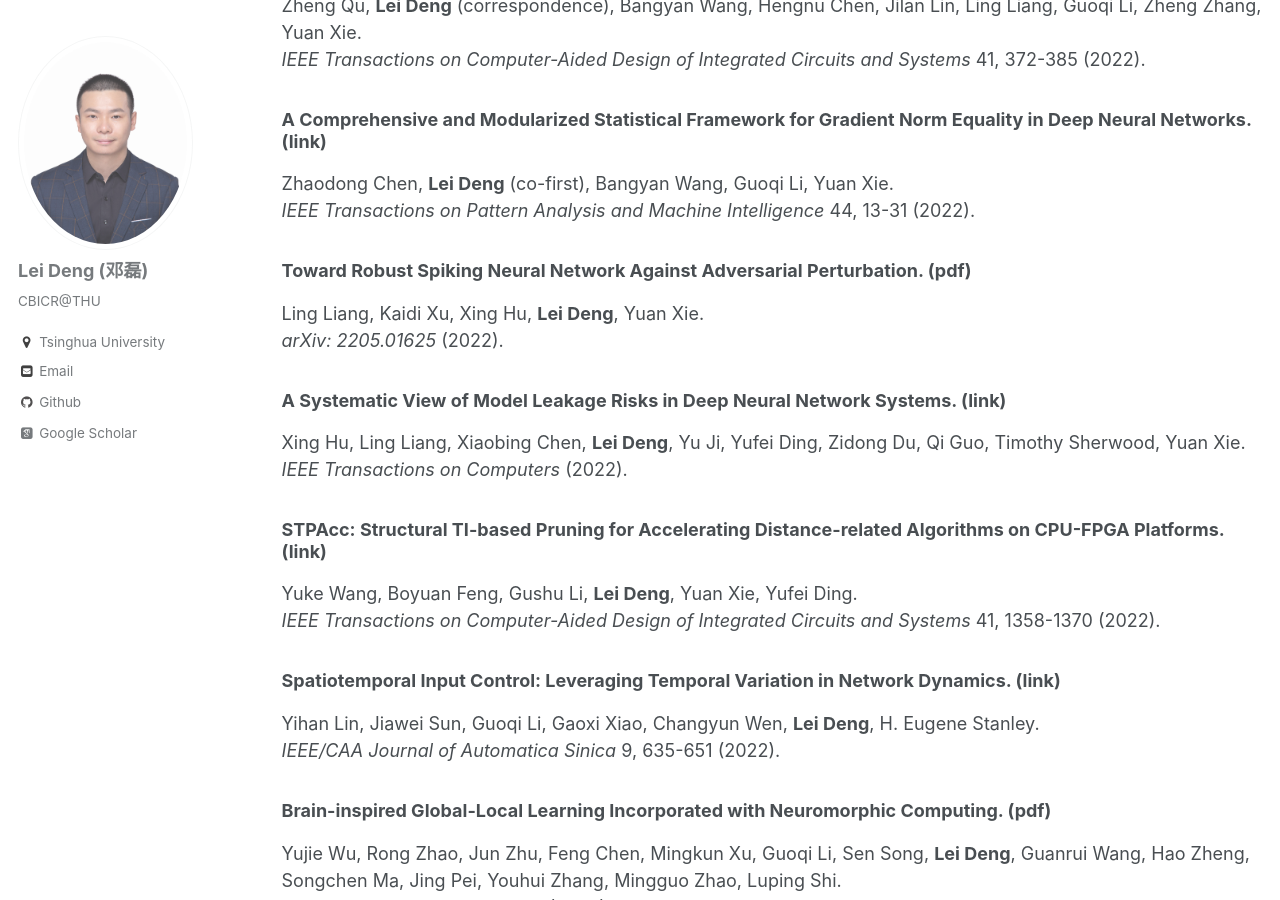
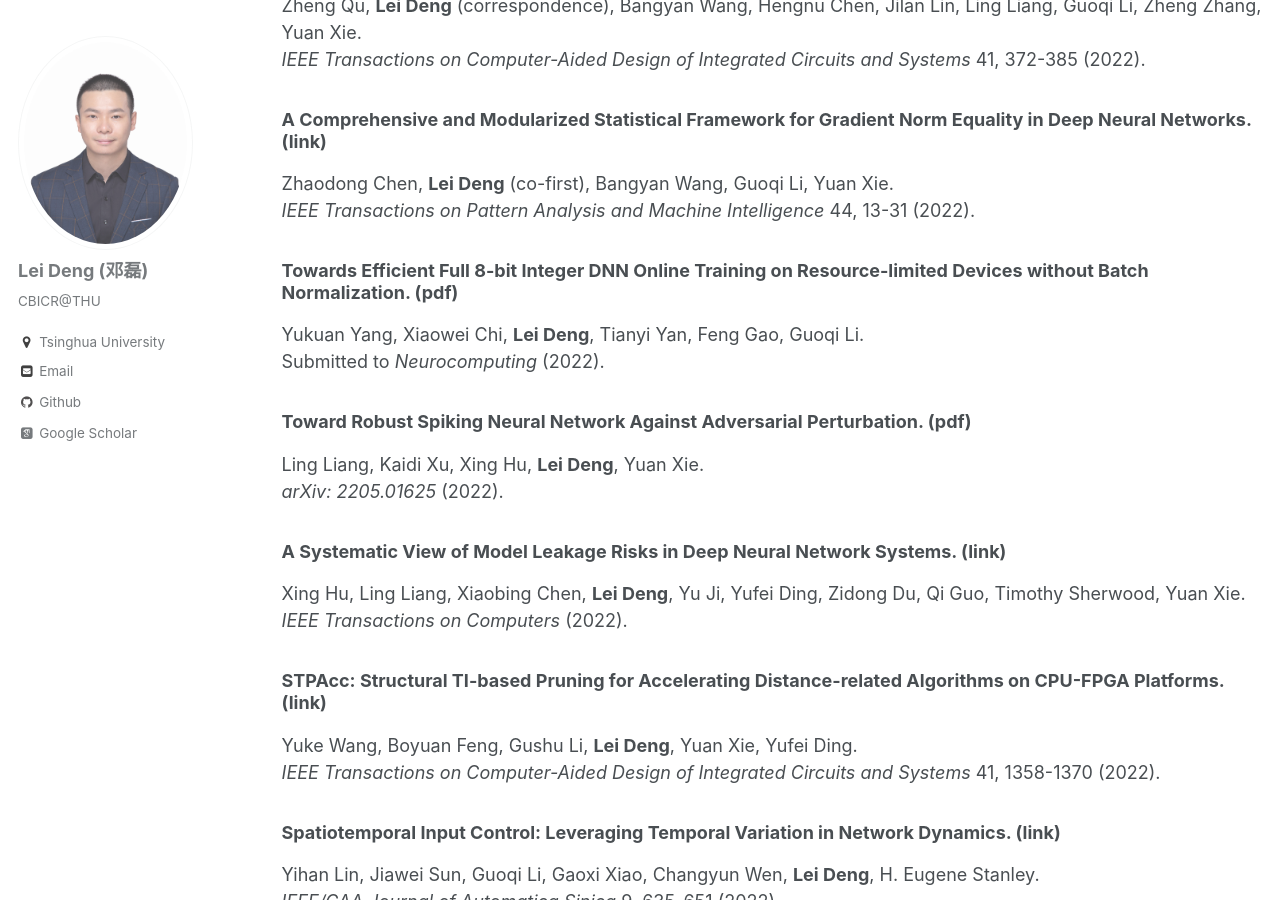
Before and after one commit to dllfei/dllfei.github.io, a Jekyll site: the page built from _pages/publications.md, in a window 1280 px wide and 900 px high, scrolled down 498 px. Built offline with Jekyll 4.4.1, drawn with Linux system fonts in a browser that asks for light colours; some web fonts are replaced; some of the changed text lies outside the part shown.

Commit message:
Update publications.md

```diff
--- a/_pages/publications.md
+++ b/_pages/publications.md
@@ -19,6 +19,10 @@ Zheng Qu, **Lei Deng** (correspondence), Bangyan Wang, Hengnu Chen, Jilan Lin, L
 ### A Comprehensive and Modularized Statistical Framework for Gradient Norm Equality in Deep Neural Networks. ([link](https://ieeexplore.ieee.org/abstract/document/9143512)) <br />
 Zhaodong Chen, **Lei Deng** (co-first), Bangyan Wang, Guoqi Li, Yuan Xie. <br />
 *IEEE Transactions on Pattern Analysis and Machine Intelligence* 44, 13-31 (2022).
+
+### Towards Efficient Full 8-bit Integer DNN Online Training on Resource-limited Devices without Batch Normalization. ([pdf](https://arxiv.org/pdf/2105.13890.pdf)) <br />
+Yukuan Yang, Xiaowei Chi, **Lei Deng**, Tianyi Yan, Feng Gao, Guoqi Li. <br />
+Submitted to *Neurocomputing* (2022).
 
 ### Toward Robust Spiking Neural Network Against Adversarial Perturbation. ([pdf](https://arxiv.org/pdf/2205.01625.pdf)) <br />
 Ling Liang, Kaidi Xu, Xing Hu, **Lei Deng**, Yuan Xie. <br />
```
Also changed, not shown: other parts of _pages/publications.md (+1 -5 lines).
